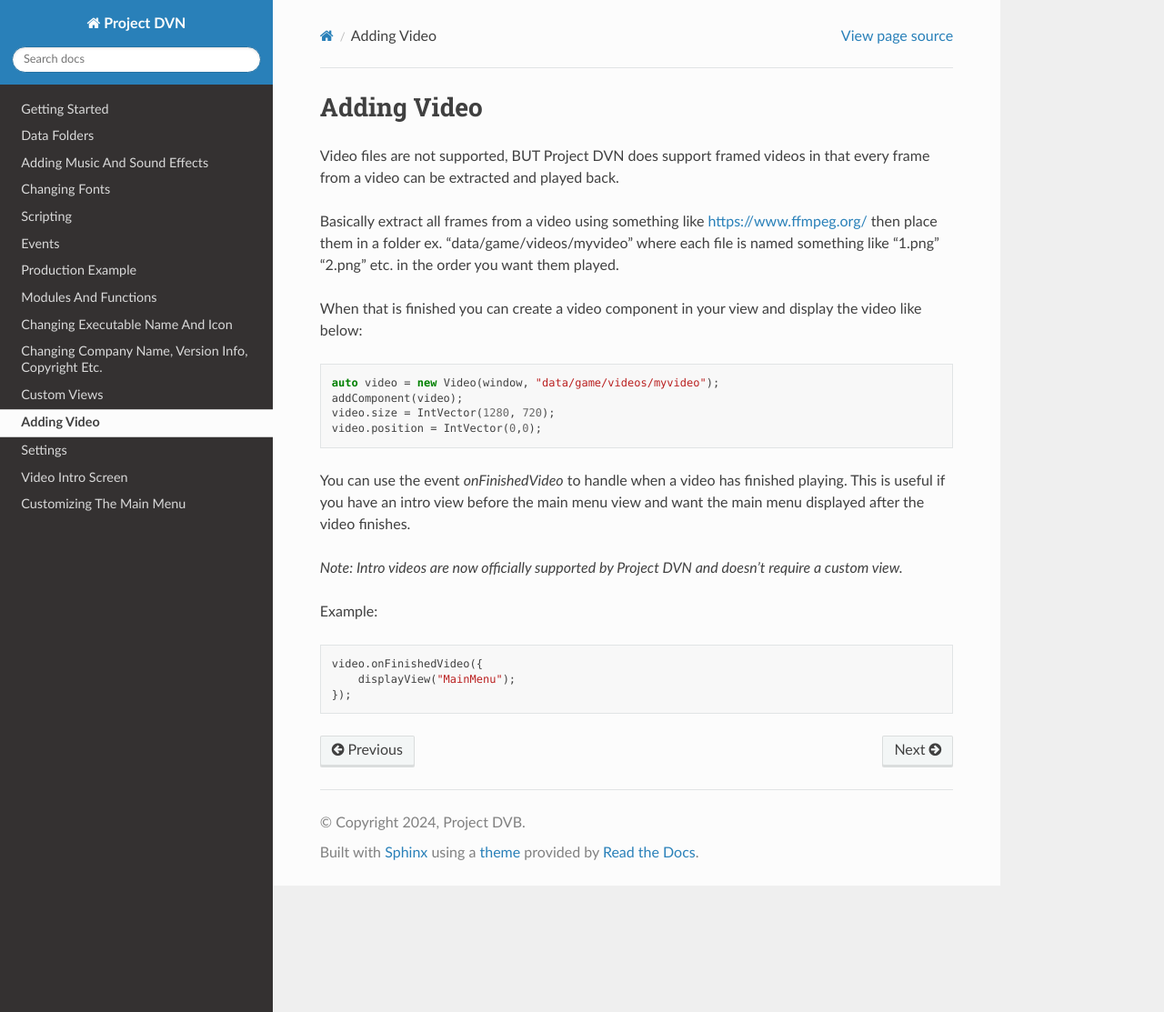
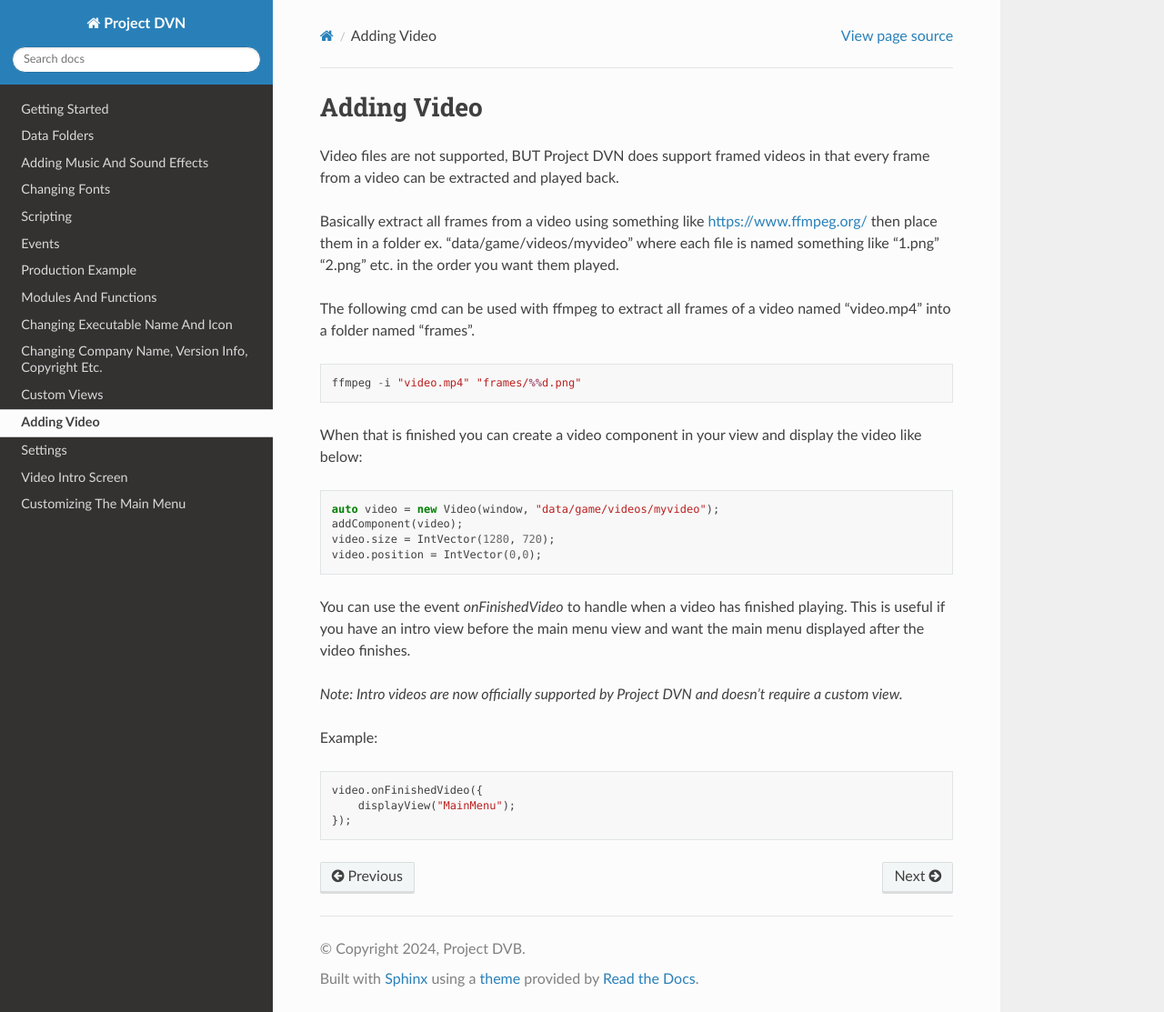
Before and after one commit to ProjectDVN/dvn-docs, a Sphinx documentation site: the page built from docs/source/adding-video.rst, in a window 1280 px wide and 1113 px high. Shown: the whole window at 91% size. Built offline with Sphinx 7.4.7 and the Read the Docs theme 3.1.0, drawn with Linux system fonts in a browser that asks for light colours.

Commit message:
Update adding-video.rst

```diff
--- a/docs/source/adding-video.rst
+++ b/docs/source/adding-video.rst
@@ -9,6 +9,12 @@
 https://www.ffmpeg.org/ then place them in a folder ex.
 “data/game/videos/myvideo” where each file is named something like
 “1.png” “2.png” etc. in the order you want them played.
+
+The following cmd can be used with ffmpeg to extract all frames of a video named "video.mp4" into a folder named "frames".
+
+.. code::
+
+   ffmpeg -i "video.mp4" "frames/%%d.png"
 
 When that is finished you can create a video component in your view and
 display the video like below:
```
